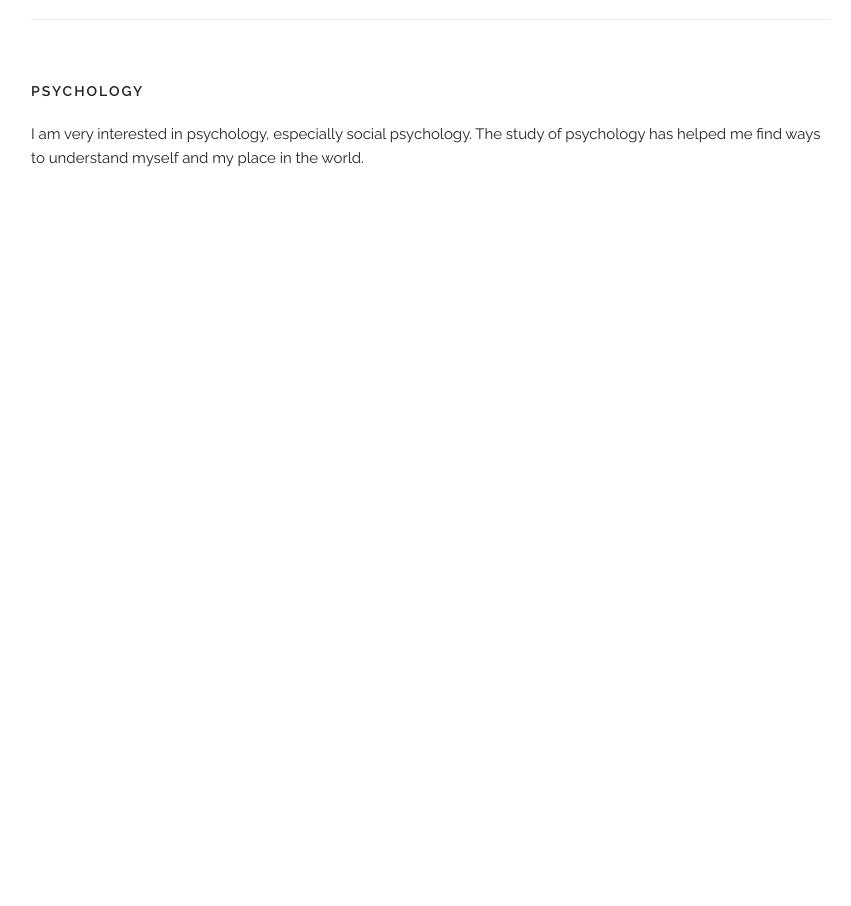
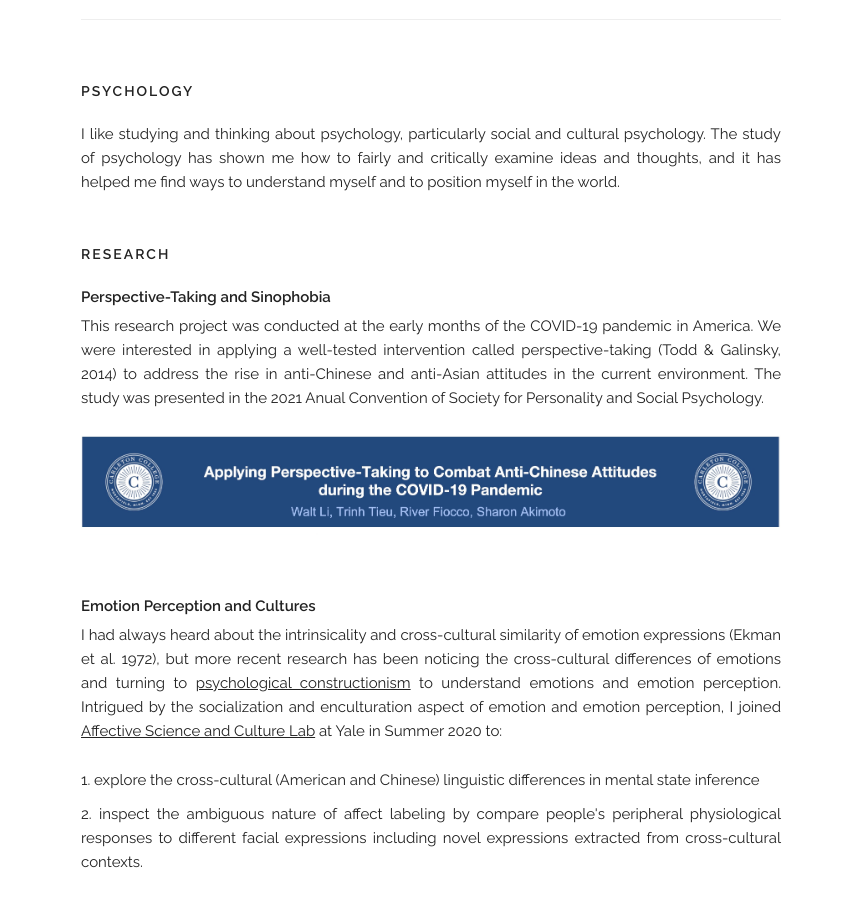
Before and after one commit to Waltlxj/Waltlxj.github.io, a React (Create React App) app: page /psyc in a window 1280 px wide. Shown: the part 320-1226 px from the top of the page, without its empty margins (209-1060 px from the left). Before the commit the page ends 800 px from the top, so only its background shows below. Built offline with nearby package versions, Linux system fonts and the light colour scheme.

Commit message:
april update

```diff
--- a/public/index.html
+++ b/public/index.html
@@ -19,12 +19,9 @@
 
   <!-- CSS
   –––––––––––––––––––––––––––––––––––––––––––––––––– -->
-  <!-- <link rel="stylesheet" href="css/normalize.css">
-  <link rel="stylesheet" href="css/skeleton.css"> -->
-
   <!-- Favicon
   –––––––––––––––––––––––––––––––––––––––––––––––––– -->
-  <link rel="icon" type="image/png" href="https://img.icons8.com/offices/30/000000/person-male.png">
+  <link rel="icon" href="%PUBLIC_URL%/favicon.ico" />
   <script src="https://kit.fontawesome.com/4d9857d189.js" crossorigin="anonymous"></script>
 
 </head>
--- a/src/App.js
+++ b/src/App.js
@@ -21,7 +21,7 @@ const Content = () => {
     <div className='page' data-theme={theme}>
     <div className='container'>
       <header className='header'>
-        <h2> Hello, I am Walt </h2>
+        <h2> Hello, I am Walt. </h2>
       </header>
       <nav className='navbar'>
           <ul className="navbar-list">
--- a/src/components/Intro.js
+++ b/src/components/Intro.js
@@ -10,9 +10,9 @@ const Intro = () => {
     const [index, setIndex] = React.useState(0)
     const changeHobby = () => {
         setIndex(index+1)
-        console.log(index)
+        //console.log(index)
     }
-    setTimeout(changeHobby, 2500)
+    setTimeout(changeHobby, 1600)
 
     React.useEffect(() => {
         window.scroll({ top: 0, behavior: 'smooth' })
@@ -40,6 +40,7 @@ const Intro = () => {
                 <a className='icon' href="https://www.linkedin.com/in/xiongju-walt-li-a12922173/" target="blank"><i className="fa-brands fa-linkedin fa-xl"></i></a>
 			    <a className='icon' href="https://github.com/Waltlxj" target="blank"><i className='fa-brands fa-github fa-xl'></i></a>
 			    <a className='icon' href="https://www.instagram.com/waltlxjpix" target="blank"><i className='fa-brands fa-instagram fa-xl'></i></a>
+                <a className='icon' href="https://www.flickr.com/photos/192637096@N03/" target="blank"><i className='fa-brands fa-flickr fa-xl'></i></a>
 			    <a className='icon' href="mailto:liw4@carleton.edu"><i className='fa-solid fa-envelope fa-xl'></i></a>
             </div>
         </div>
--- a/src/components/Projects.js
+++ b/src/components/Projects.js
@@ -7,6 +7,9 @@ const Projects = () => {
     return (
         <div className='docs-section'>
             <h6 className='docs-header'>Programming Projects</h6>
+            <div className='icon-list'>
+			    <a className='icon' href="https://github.com/Waltlxj" target="blank"><i className='fa-brands fa-github fa-xl'></i></a>
+            </div>
         </div>
     )
 }
--- a/src/components/Psych.js
+++ b/src/components/Psych.js
@@ -1,4 +1,18 @@
 import React from 'react'
+import poster from '../assets/COVID_PT_Poster_4.0.jpg'
+
+const Poster = () => {
+    const [expanded, setExpanded] = React.useState(false);
+    const changeExpanded = () => {
+        setExpanded(!expanded);
+        console.log("Changed expanded!");
+    }
+    return (
+        <div onClick={changeExpanded} style={{width: '100%', height: expanded ? '520px' : '100px', marginBottom: '2rem', cursor: 'pointer', overflow: 'hidden', transition: '800ms'}}>
+            <img src={poster} alt="Poster presentation of research" style={{width: '100%'}}/>
+        </div>
+    )
+}
 
 const Psychology = () => {
     React.useEffect(() => {
@@ -8,10 +22,37 @@ const Psychology = () => {
         <div className='docs-section'>
             <h6 className='docs-header'>Psychology</h6>
             <p>
-            I am very interested in psychology, especially social psychology.
-            The study of psychology has helped me find ways to understand myself and my place in the world.
+            I like studying and thinking about psychology, particularly social and cultural psychology.
+            The study of psychology has shown me how to fairly and critically
+            examine ideas and thoughts, and it has helped me find ways to
+            understand myself and to position myself in the world.
+            </p>
+            <br/>
 
+            <h6 className='docs-header'>Research</h6>
+            <h6 className='example-header'>Perspective-Taking and Sinophobia</h6>
+            <p>This research project was conducted at the early months of the COVID-19 pandemic in America.
+                We were interested in applying a well-tested intervention called perspective-taking (Todd & Galinsky, 2014) to
+                address the rise in anti-Chinese and anti-Asian attitudes in the current environment.
+                The study was presented in the 2021 Anual Convention of Society for Personality and Social Psychology.</p>
+            <Poster />
+            <br/>
+            <h6 className='example-header'>Emotion Perception and Cultures</h6>
+            <p> I had always heard about the intrinsicality and cross-cultural similarity
+                of emotion expressions (Ekman et al. 1972), but more recent research has been noticing the
+                cross-cultural differences of emotions and turning to <a href='https://plato.stanford.edu/entries/emotion/#BehaEcolViewPsycConsSociConsEmotCons' target='blank'>psychological constructionism</a> to understand emotions and emotion perception.
+                Intrigued by the socialization and enculturation aspect of emotion and emotion perception,
+                I joined <a href='https://asclab.yale.edu/' target='blank'>Affective Science and Culture Lab</a> at Yale in Summer 2020
+                to:
             </p>
+            <div style={{margin: '0 auto', textAlign: 'justify'}}>
+            <ol>
+                <li>explore the cross-cultural (American and Chinese) linguistic differences in mental state inference</li>
+                <li>inspect the ambiguous nature of affect labeling
+                by compare people's peripheral physiological responses to different facial expressions including
+                novel expressions extracted from cross-cultural contexts.</li>
+            </ol>
+            </div>
         </div>
     )
 }
--- a/src/custom.css
+++ b/src/custom.css
@@ -31,7 +31,7 @@ a:hover {
 }
 
 .container {
-  max-width: 800px;
+  max-width: 700px;
 }
 
 .header {
--- a/src/skeleton.css
+++ b/src/skeleton.css
@@ -152,15 +152,17 @@ h6 { font-size: 1.5rem; line-height: 1.6;  letter-spacing: 0; }
 }
 
 p {
-  margin-top: 0; }
+  margin-top: 0;
+  text-align: justify;
+}
 
 
 /* Links
 –––––––––––––––––––––––––––––––––––––––––––––––––– */
 a {
-  color: #1EAEDB; }
-a:hover {
-  color: #0FA0CE; }
+  color: #222;
+}
+
 
 
 /* Buttons
```
Also changed, not shown: src/assets/COVID_PT_Poster_4.0.jpg (added), 1 other file (tests, documents, lock files or other folders).
